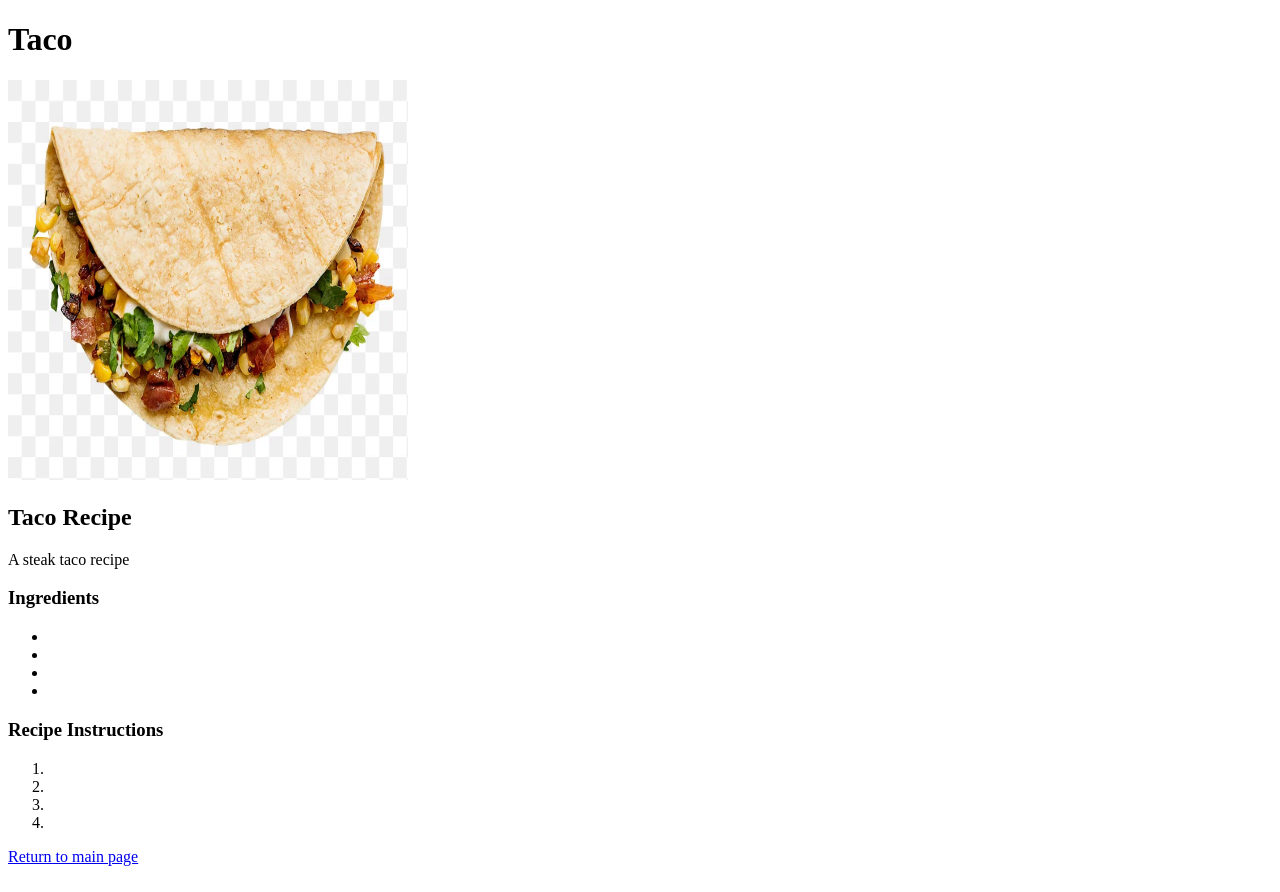
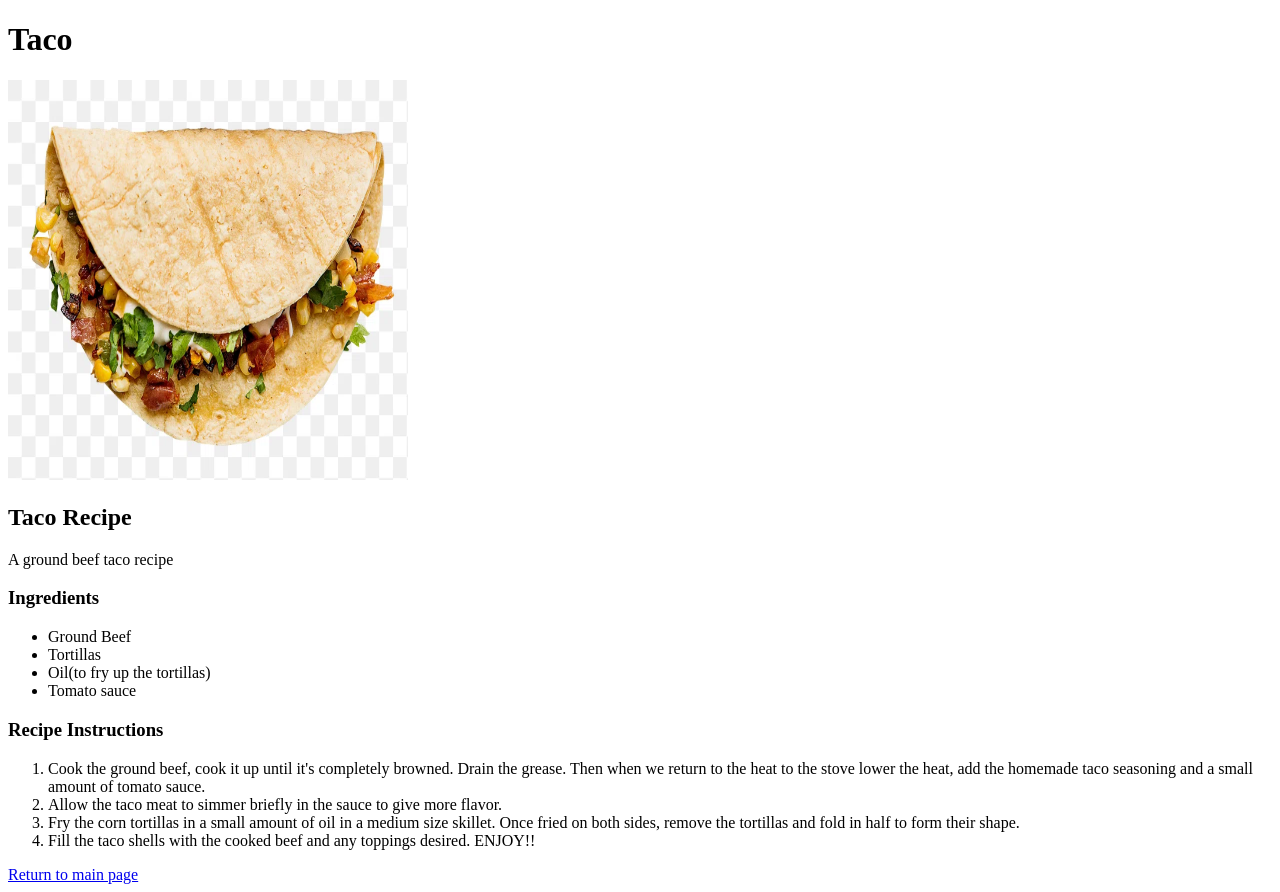
Before and after one commit to vcastelan/odin-recipes-2, a plain HTML site: page recipes/taco.html in a window 1280 px wide. Drawn offline with Linux system fonts and the light colour scheme.

Commit message:
finished all recipes htmls

```diff
--- a/recipes/taco.html
+++ b/recipes/taco.html
@@ -11,22 +11,22 @@
   <img src="../images/taco.webp" alt="Taco" width="400" height="400">
   <!-- 'Description' heading followed by a Paragraph or 2 describing recipe -->
   <h2>Taco Recipe</h2>
-  <p>A steak taco recipe</p>
+  <p>A ground beef taco recipe</p>
   <!-- 'Ingredientes heading' followed by an unordered list of the ingredients needed for the recipe -->
   <h3>Ingredients</h3>
   <ul>
-    <li></li>
-    <li></li>
-    <li></li>
-    <li></li>
+    <li>Ground Beef</li>
+    <li>Tortillas</li>
+    <li>Oil(to fry up the tortillas)</li>
+    <li>Tomato sauce</li>
   </ul>
   <!-- 'Steps heading' followed by an ordered list of the steps needed to make the dish. -->
   <h3>Recipe Instructions</h3>
   <ol>
-    <li></li>
-    <li></li>
-    <li></li>
-    <li></li>
+    <li>Cook the ground beef, cook it up until it's completely browned. Drain the  grease. Then when we return to the heat to the stove lower the heat, add the  homemade taco seasoning and a small amount of tomato sauce. </li>
+    <li>Allow the taco meat to simmer briefly in the sauce to give more flavor.</li>
+    <li> Fry the corn tortillas in a small amount of oil in a medium size skillet. Once fried  on both sides, remove the tortillas and fold in half to form their shape.</li>
+    <li>Fill the taco shells with the cooked beef and any toppings desired. ENJOY!!</li>
   </ol>
   <!-- link to return to main index page -->
   <a href="../index.html">Return to main page</a>
```
Also changed, not shown: recipes/burger.html (+6 -4 lines), recipes/spaghetti.html (+8 -8 lines).
